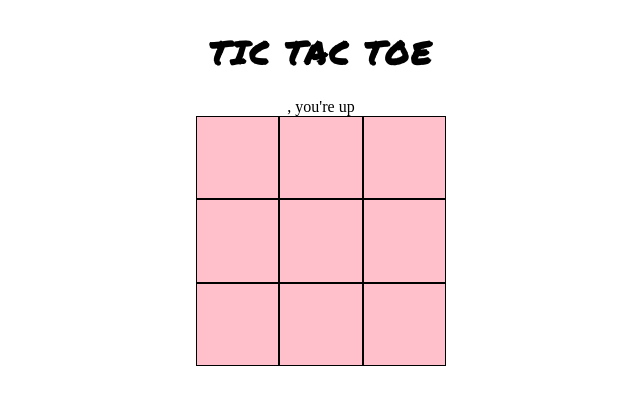
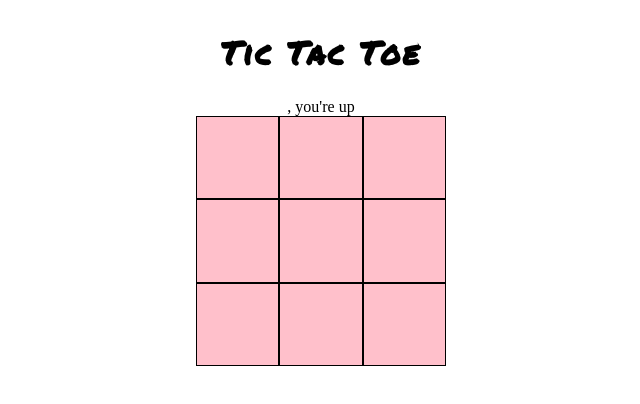
Before and after one commit to acciojob/tictactoe-Sourabhsingh021, a website: page main.html in a window 1280 px wide. Both pictures are taken after a click on the button "Start Game". Shown: the whole page, without its empty margins (327-967 px from the left). Drawn offline with Linux system fonts and the light colour scheme.

Commit message:
created a submission

```diff
--- a/main.html
+++ b/main.html
@@ -59,7 +59,7 @@
 <body>
     <!-- the entire body must be written by student -->
     <div class="container">
-        <h1>TIC TAC TOE</h1>
+        <h1>Tic Tac Toe</h1>
         <label for="player-1">Player 1</label>
         <input type="text" id="player-1" placeholder="enter name">
         <br><br>
@@ -79,7 +79,7 @@
         submit.addEventListener("click", () => {
             container.innerHTML = ""
             let heading = document.createElement("h1");
-            heading.textContent = "TIC TAC TOE"
+            heading.textContent = "Tic Tac Toe"
 
             let player1Name = player1.value;
             let player2Name = player2.value;
```
